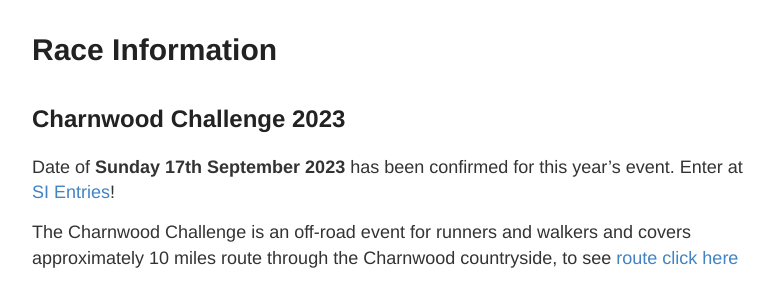
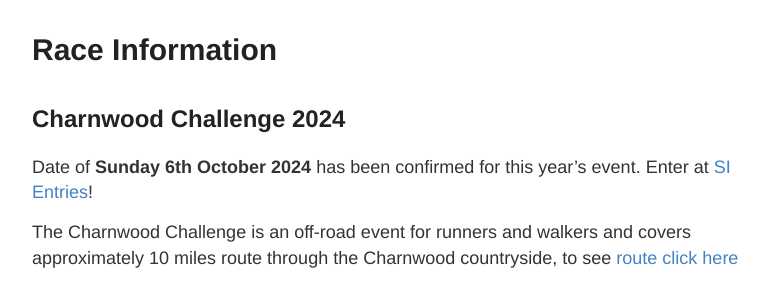
Before and after one commit to Charnwood-Challenge/Charnwood-Challenge.github.io, a Jekyll site: the page built from raceinformation.md, in a window 1280 px wide and 900 px high. Shown: the part 180-480 px from the top of the window, without its empty margins (248-1031 px from the left). Built offline with Jekyll 4.4.1, drawn with Linux system fonts in a browser that asks for light colours.

Commit message:
Update raceinformation.md

```diff
--- a/raceinformation.md
+++ b/raceinformation.md
@@ -4,9 +4,9 @@
 permalink: /raceinformation/
 ---
 
-## Charnwood Challenge 2023
-Date of **Sunday 17th September 2023** has been confirmed for this year's event.
-Enter at [SI Entries](https://www.sientries.co.uk/list.php?event_id=11734)!
+## Charnwood Challenge 2024
+Date of **Sunday 6th October 2024** has been confirmed for this year's event.
+Enter at [SI Entries](https://www.sientries.co.uk/list.php?event_id=13506)!
 
 
 The Charnwood Challenge is an off-road event for runners and walkers and covers approximately 10 miles route through the Charnwood countryside, to see [route click here](https://charnwoodchallenge.me/raceinformation/#route)
```
